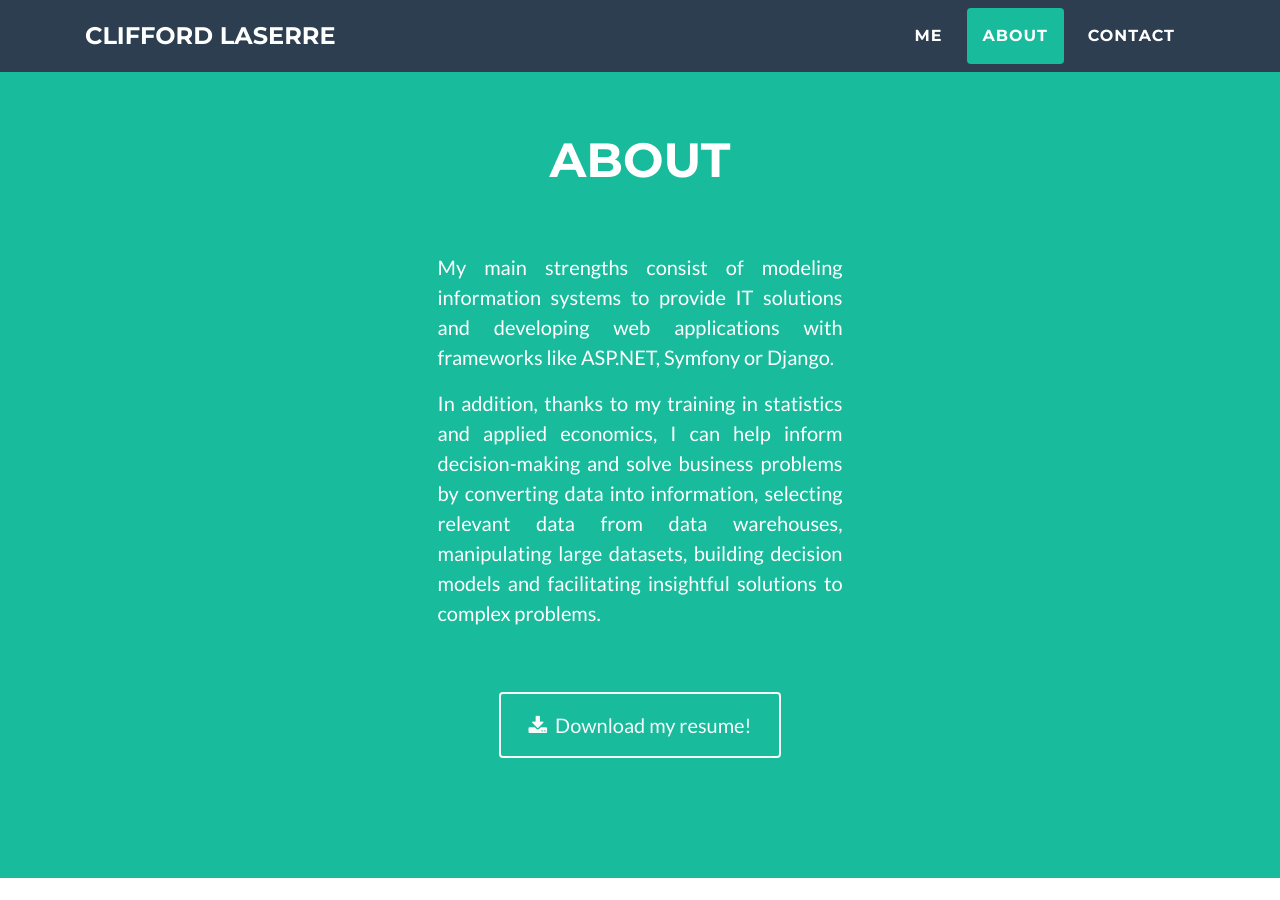
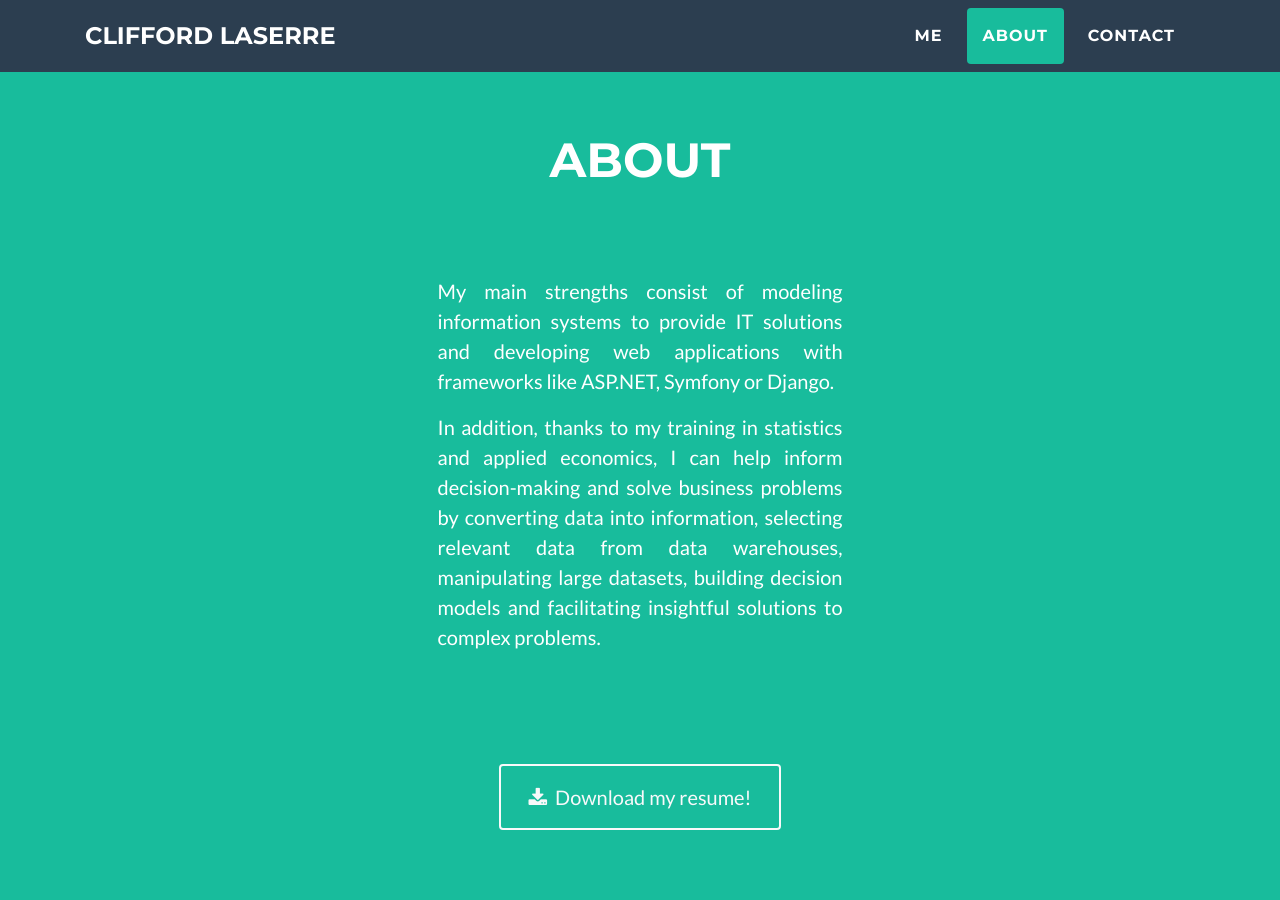
Before and after one commit to claserre9/claserre9.github.io, a Jekyll site: the page built from index.html, in a window 1280 px wide and 900 px high, scrolled down 988 px. Built offline with Jekyll 4.4.1, drawn with Linux system fonts in a browser that asks for light colours.

Commit message:
Update index.html

```diff
--- a/index.html
+++ b/index.html
@@ -53,7 +53,7 @@ layout: default
     <div class="container">
         <h2 class="text-uppercase text-center text-white mb-5">About</h2>
         <div class="row">
-            <div class="col-lg-6 mx-auto my-4">
+            <div class="col-md-6 mx-auto my-5">
                 <p class="lead text-justify w-75 mx-auto">My main strengths
                     consist of
                     modeling
@@ -71,7 +71,7 @@ layout: default
                     insightful solutions to complex problems.</p>
             </div>
         </div>
-        <div class="text-center my-4"><a class="btn btn-outline-light btn-xl"
+        <div class="text-center my-5"><a class="btn btn-outline-light btn-xl"
                 role="button" href="#"><i
                     class="fa fa-download mr-2"></i><span>Download
                     my resume!</span></a></div>
```
